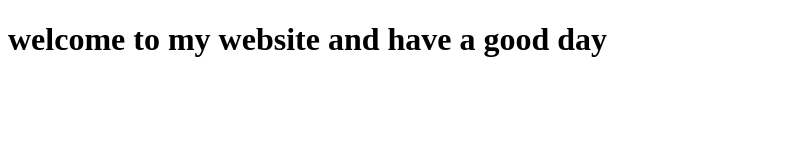
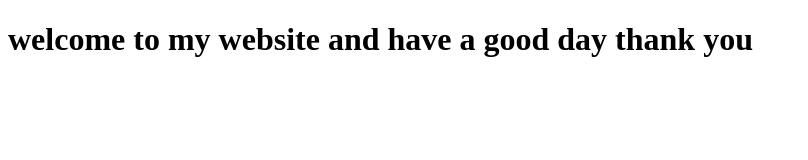
Before and after one commit to aishwaryabm1/demo14, a plain HTML site: page src/main/resources/index.html in a window 1280 px wide. Shown: the whole page, without its empty margins (0-808 px from the left). Drawn offline with Linux system fonts and the light colour scheme.

Commit message:
final commit

```diff
--- a/src/main/resources/index.html
+++ b/src/main/resources/index.html
@@ -5,6 +5,6 @@
   <title>My Website</title>
 </head>
 <body>
-<h1> welcome to my website and have a good day</h1>
+<h1> welcome to my website and have a good day thank you</h1>
 </body>
 </html>
```
